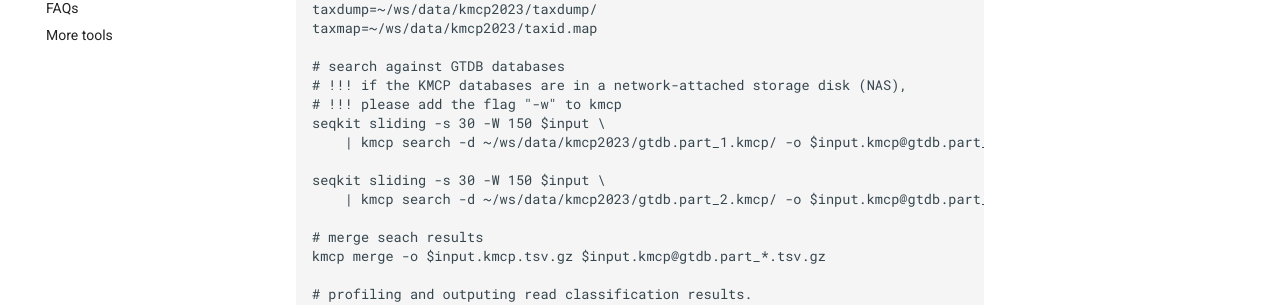
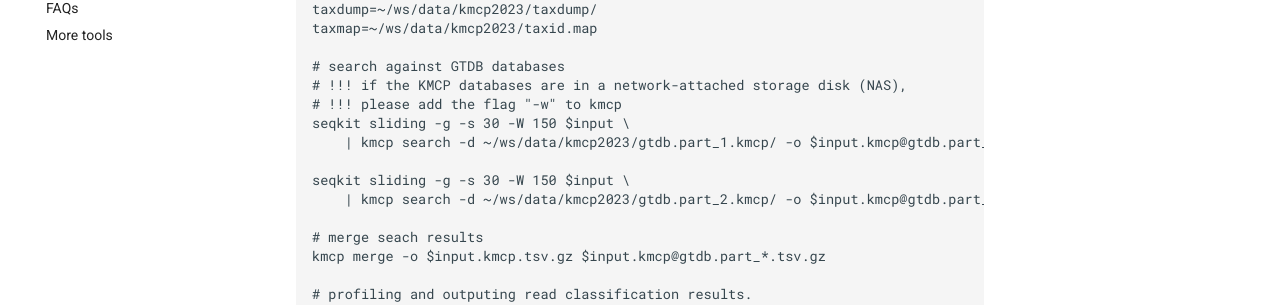
Before and after one commit to shenwei356/kmcp, an MkDocs documentation site: the page built from docs/tutorial/detect-contaminated-seqs/index.md, in a window 1280 px wide and 1400 px high, scrolled down 790 px. Shown: the part 298-603 px from the top of the window. Built offline with MkDocs 1.6.1 and Material for MkDocs 9.7.7, drawn with Linux system fonts in a browser that asks for light colours; comment, search, counter and statistics services are not loaded; some of the changed text lies outside the part shown.

```diff
--- a/docs/tutorial/detect-contaminated-seqs/index.md
+++ b/docs/tutorial/detect-contaminated-seqs/index.md
@@ -34,10 +34,10 @@
     # search against GTDB databases
     # !!! if the KMCP databases are in a network-attached storage disk (NAS),
     # !!! please add the flag "-w" to kmcp
-    seqkit sliding -s 30 -W 150 $input \
+    seqkit sliding -g -s 30 -W 150 $input \
         | kmcp search -d ~/ws/data/kmcp2023/gtdb.part_1.kmcp/ -o $input.kmcp@gtdb.part_1.tsv.gz
 
-    seqkit sliding -s 30 -W 150 $input \
+    seqkit sliding -g -s 30 -W 150 $input \
         | kmcp search -d ~/ws/data/kmcp2023/gtdb.part_2.kmcp/ -o $input.kmcp@gtdb.part_2.tsv.gz
 
     # merge seach results
```
